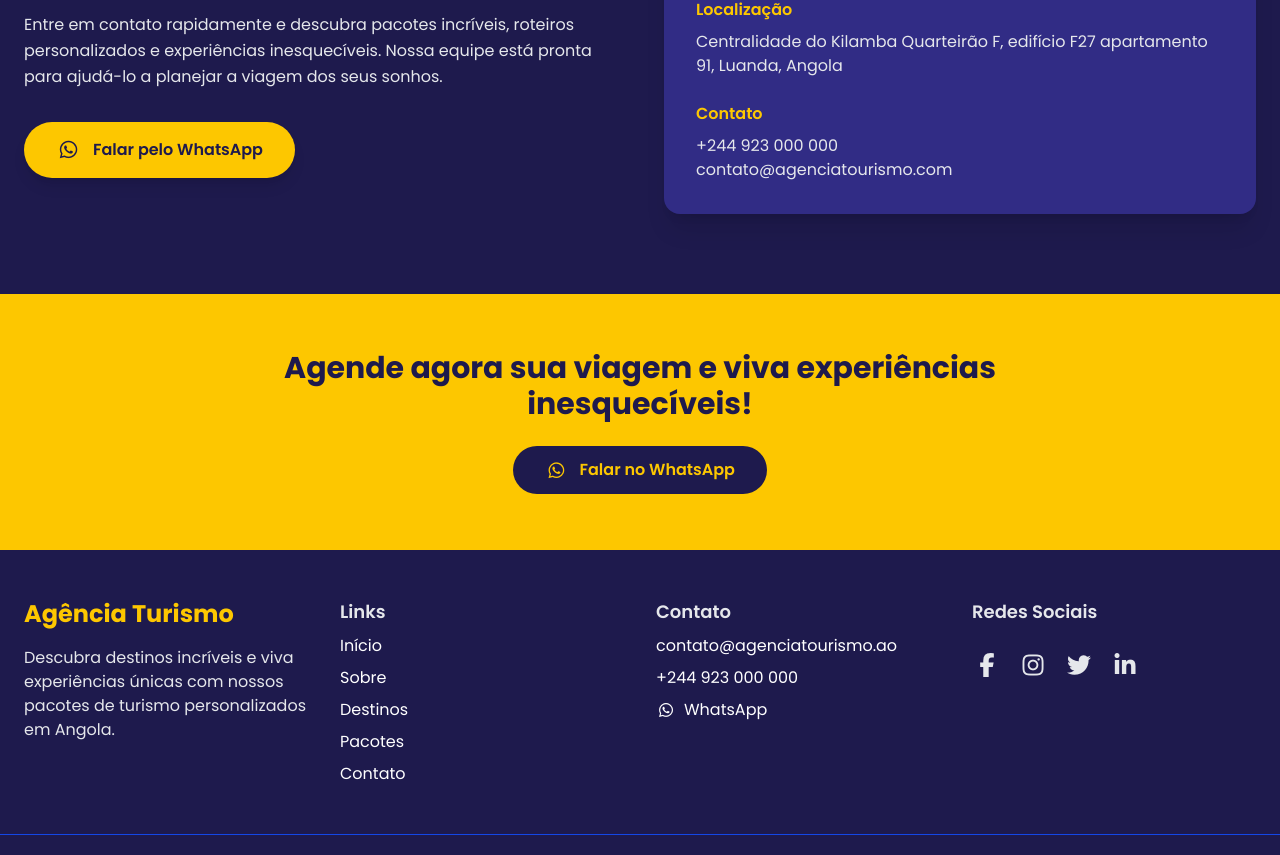
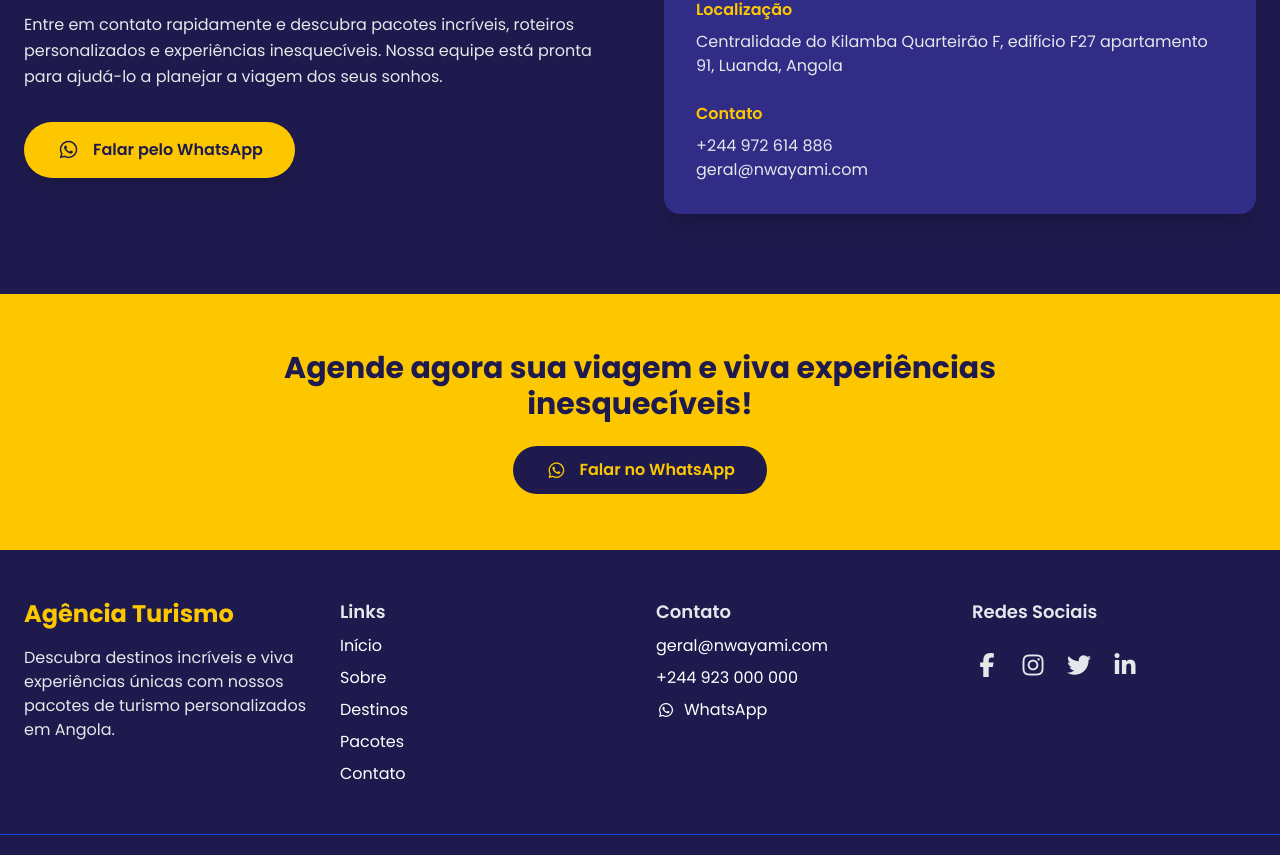
Before and after one commit to nsimba-afonso-nwayami/agencia-turismo, a React (Vite) app: page / in a window 1280 px wide. Shown: the part 5393-6248 px from the top of the page. Built offline with nearby package versions, Linux system fonts and the light colour scheme.

Commit message:
Várias informações de contato alterada

```diff
--- a/src/components/footer/Footer.jsx
+++ b/src/components/footer/Footer.jsx
@@ -40,10 +40,10 @@ export default function Footer() {
           <h3 className="font-semibold text-lg text-gray-200">Contato</h3>
 
           <a
-            href="mailto:contato@agenciatourismo.ao"
+            href="mailto:geral@nwayami.com"
             className="hover:text-yellow-400 transition"
           >
-            contato@agenciatourismo.ao
+            geral@nwayami.com
           </a>
 
           <a
--- a/src/pages/site/Contato.jsx
+++ b/src/pages/site/Contato.jsx
@@ -13,7 +13,7 @@ export default function Contato() {
         <div className="absolute inset-0 bg-black/60"></div>
         <div className="relative z-10 text-white px-6">
           <h1 className="text-4xl md:text-6xl font-bold text-white">
-            Fale Conosco
+            Fale Connosco
           </h1>
           <p className="mt-4 text-lg md:text-2xl max-w-2xl mx-auto text-white">
             Tire suas dúvidas, solicite informações ou reserve seu pacote.
@@ -96,19 +96,19 @@ export default function Contato() {
             <div>
               <h3 className="font-semibold text-yellow-400">Endereço</h3>
               <p className="mt-2 text-white">
-                Rua Principal, Luanda <br />
-                Angola
+                Centralidade do Kilamba Quarteirão F, edifício F27 apartamento
+                91, Luanda, Angola
               </p>
             </div>
 
             <div>
               <h3 className="font-semibold text-yellow-400">Telefone</h3>
-              <p className="mt-2 text-white">+244 923 000 000</p>
+              <p className="mt-2 text-white">+244 972 614 886</p>
             </div>
 
             <div>
               <h3 className="font-semibold text-yellow-400">Email</h3>
-              <p className="mt-2 text-white">contato@agenciatourismo.com</p>
+              <p className="mt-2 text-white">geral@nwayami.com</p>
             </div>
 
             <div>
@@ -116,14 +116,14 @@ export default function Contato() {
                 Horário de Funcionamento
               </h3>
               <p className="mt-2 text-white">
-                Segunda a Sexta: 09h às 18h <br />
+                Segunda a Sexta: 08h às 17h <br />
                 Sábado e Domingo: Sob agendamento
               </p>
             </div>
 
             <div className="mt-6">
               <a
-                href="https://wa.me/244923000000"
+                href="https://wa.me/244972614886"
                 target="_blank"
                 rel="noopener noreferrer"
                 className="inline-flex items-center gap-3 bg-yellow-400 text-indigo-950 px-8 py-4 rounded-full font-semibold shadow-lg hover:bg-yellow-500 transition"
--- a/src/pages/site/Home.jsx
+++ b/src/pages/site/Home.jsx
@@ -540,7 +540,7 @@ export default function Home() {
             </p>
             <div className="mt-8">
               <a
-                href="https://wa.me/244923000000"
+                href="https://wa.me/244972614886"
                 target="_blank"
                 rel="noopener noreferrer"
                 className="inline-flex items-center gap-3 bg-yellow-400 text-indigo-950 px-8 py-4 rounded-full font-semibold shadow-lg hover:bg-yellow-500 transition"
@@ -557,7 +557,7 @@ export default function Home() {
                 Horário de funcionamento
               </h3>
               <p className="text-gray-200 mt-2">
-                Segunda a Sexta: 09h às 18h <br />
+                Segunda a Sexta: 08h às 17h <br />
                 Sábado e Domingo: Sob agendamento
               </p>
             </div>
@@ -571,8 +571,8 @@ export default function Home() {
             <div>
               <h3 className="font-semibold text-yellow-400">Contato</h3>
               <p className="text-gray-200 mt-2">
-                +244 923 000 000 <br />
-                contato@agenciatourismo.com
+                +244 972 614 886 <br />
+                geral@nwayami.com
               </p>
             </div>
           </div>
@@ -587,7 +587,7 @@ export default function Home() {
           </h2>
           <div className="mt-6">
             <a
-              href="https://wa.me/244923000000"
+              href="https://wa.me/244972614886"
               target="_blank"
               rel="noopener noreferrer"
               className="inline-flex items-center gap-3 bg-indigo-950 text-yellow-400 px-8 py-3 rounded-full font-semibold hover:bg-indigo-900 transition"
```
